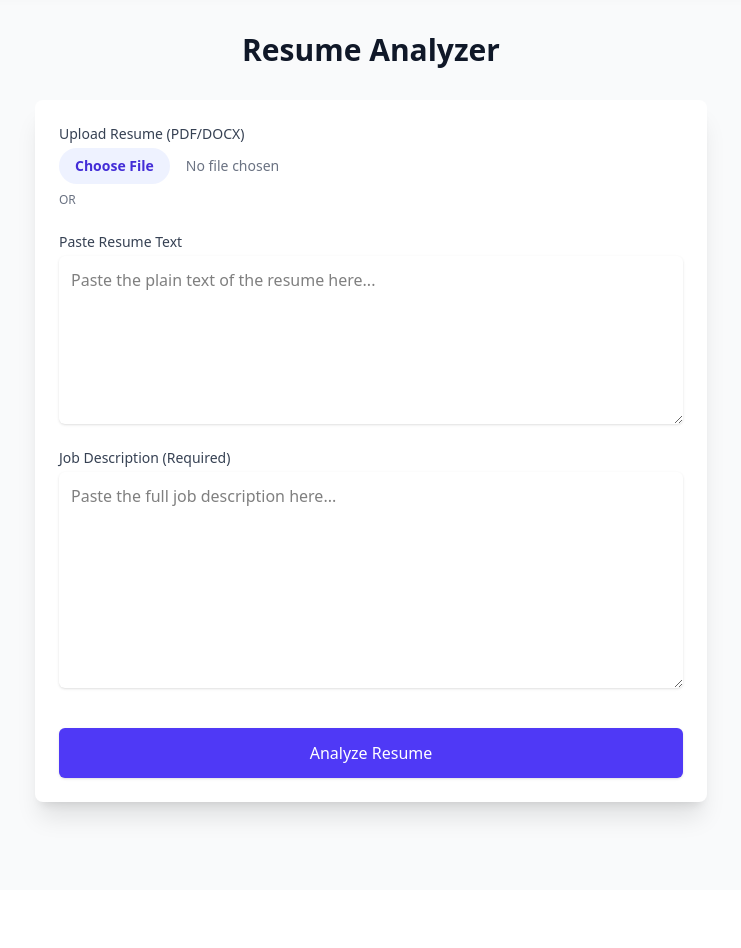
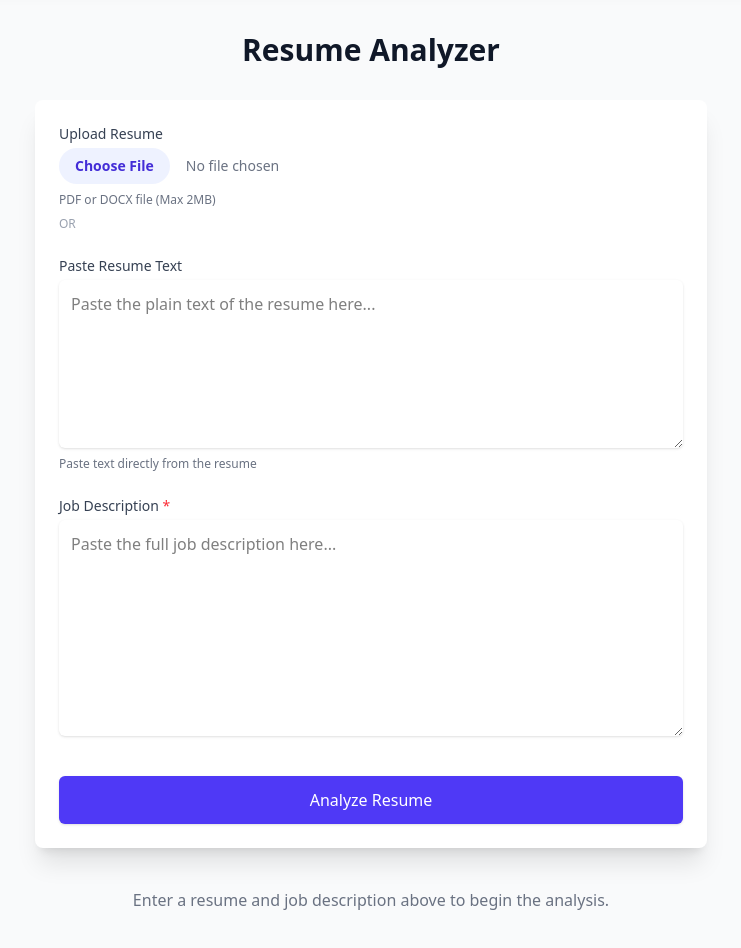
Before and after one commit to VenkateshKondapalli/ai-resume-analyzer, a React (Vite) app in the folder AI_Resume_Analyzer Frontend/: page /analyze in a window 1280 px wide. Shown: the part 80-1028 px from the top of the page, without its empty margins (269-1010 px from the left). Before the commit the page ends 970 px from the top, so only its background shows below. Built offline with nearby package versions, Linux system fonts and the light colour scheme; no server answers.

Commit message:
feat(ui): Implemented core analysis flow and debug utility
Completed form submission, loading states, full results display (ResultCard, MatchScore, SkillsList, Suggestions), and added the raw JSON debug toggle

```diff
--- /dev/null
+++ b/AI_Resume_Analyzer Frontend/src/components/ErrorAlert.jsx
@@ -0,0 +1,20 @@
+const ErrorAlert = ({ message }) => {
+  const friendlyMessage =
+    message ||
+    "An unexpected error occurred while contacting the analysis service.";
+
+  return (
+    <div className="max-w-4xl mx-auto p-4 bg-red-50 border border-red-300 text-red-800 rounded-lg shadow-md flex items-start space-x-3">
+      <span className="text-2xl mt-1">⚠️</span>
+      <div>
+        <h3 className="text-lg font-semibold">Analysis Failed</h3>
+        <p className="mt-1 text-sm">{friendlyMessage}</p>
+        <p className="mt-2 text-xs text-red-600">
+          *Please check your input data or try again shortly.*
+        </p>
+      </div>
+    </div>
+  );
+};
+
+export { ErrorAlert };
--- /dev/null
+++ b/AI_Resume_Analyzer Frontend/src/components/LoadingIndicator.jsx
@@ -0,0 +1,39 @@
+// src/components/LoadingIndicator.jsx
+import React from "react";
+
+const LoadingIndicator = () => {
+  return (
+    <div className="flex flex-col items-center justify-center p-10 space-y-6 max-w-4xl mx-auto bg-white rounded-2xl shadow-xl border border-indigo-100">
+      {/* Animated Loader */}
+      <div className="relative w-20 h-20">
+        <div className="absolute inset-0 rounded-full bg-gradient-to-r from-indigo-500 via-purple-500 to-pink-500 animate-spin"></div>
+        <div className="absolute inset-1 rounded-full bg-white"></div>
+        <div className="absolute inset-6 rounded-full bg-indigo-600 animate-pulse"></div>
+      </div>
+
+      {/* Main Text */}
+      <h2 className="text-2xl font-bold text-indigo-700 tracking-wide animate-pulse">
+        Analyzing Resume
+      </h2>
+
+      {/* Sub Text */}
+      <p className="text-sm text-gray-500 text-center max-w-md">
+        Our AI is carefully matching your resume with the job description.
+      </p>
+
+      {/* Animated Dots */}
+      <div className="flex space-x-2">
+        <span className="w-2 h-2 bg-indigo-500 rounded-full animate-bounce"></span>
+        <span className="w-2 h-2 bg-indigo-500 rounded-full animate-bounce [animation-delay:0.15s]"></span>
+        <span className="w-2 h-2 bg-indigo-500 rounded-full animate-bounce [animation-delay:0.3s]"></span>
+      </div>
+
+      {/* Footer Hint */}
+      <p className="text-xs text-gray-400 italic">
+        This may take a few seconds depending on resume length
+      </p>
+    </div>
+  );
+};
+
+export { LoadingIndicator };
--- /dev/null
+++ b/AI_Resume_Analyzer Frontend/src/components/ResultCard.jsx
@@ -0,0 +1,23 @@
+import { MatchScore } from "./MatchScore";
+import { SkillsList } from "./SkillsList";
+import { Suggestions } from "./Suggestions";
+
+const ResultCard = ({ result }) => {
+  const { match_score, matched_skills, missing_skills, suggestions } = result;
+
+  return (
+    <div className="max-w-4xl mx-auto bg-white p-8 rounded-xl shadow-2xl border border-gray-100">
+      <div className="flex justify-center border-b pb-6 mb-6">
+        <MatchScore score={match_score} />
+
+        <SkillsList
+          matchedSkills={matched_skills}
+          missingSkills={missing_skills}
+        />
+        <Suggestions text={suggestions} />
+      </div>
+    </div>
+  );
+};
+
+export { ResultCard };
--- a/AI_Resume_Analyzer Frontend/src/components/ResumeForm.jsx
+++ b/AI_Resume_Analyzer Frontend/src/components/ResumeForm.jsx
@@ -1,16 +1,23 @@
-// src/components/ResumeForm.jsx
 import { useForm } from "react-hook-form";
 import { analyzeResume } from "../api/analyze";
 
-const ResumeForm = ({ setAnalysisResult, setIsLoading, setError }) => {
+const ResumeForm = ({
+  setAnalysisResult,
+  setIsLoading,
+  setError,
+  isFormDisabled,
+}) => {
   const {
     register,
     handleSubmit,
+    watch,
     formState: { errors },
   } = useForm();
 
+  const watchedFile = watch("resumeFile");
+  const watchedText = watch("resumeText");
+
   const onSubmit = async (data) => {
-    // Determine inputs from the submission data (not from watch)
     const hasFile = data.resumeFile && data.resumeFile.length > 0;
     const hasText = data.resumeText && data.resumeText.trim() !== "";
 
@@ -21,7 +28,7 @@ const ResumeForm = ({ setAnalysisResult, setIsLoading, setError }) => {
 
     const payload = {
       jobDescription: data.jobDescription,
-      resumeFile: hasFile ? data.resumeFile[0] : null, // File object
+      resumeFile: hasFile ? data.resumeFile[0] : null,
       resumeText: hasFile ? null : data.resumeText,
     };
 
@@ -30,22 +37,17 @@ const ResumeForm = ({ setAnalysisResult, setIsLoading, setError }) => {
     setAnalysisResult(null);
 
     try {
-      // Debug: show what will be sent
       try {
         const fd = new FormData();
         fd.append("jobDescription", payload.jobDescription ?? "");
         if (payload.resumeFile) fd.append("resume", payload.resumeFile);
         if (payload.resumeText) fd.append("resumeText", payload.resumeText);
-        // Print entries for quick debug in console
-        // eslint-disable-next-line no-console
         console.log("DEBUG FormData to send:", [...fd.entries()]);
       } catch (dbgErr) {
-        // ignore debug errors
         console.log(dbgErr);
       }
 
-      const result = await analyzeResume(payload); // analyzeResume throws on error
-      // result expected shape: { success: true, result: {...} }
+      const result = await analyzeResume(payload);
       if (result && result.success && result.result) {
         setAnalysisResult(result.result);
       } else {
@@ -68,50 +70,85 @@ const ResumeForm = ({ setAnalysisResult, setIsLoading, setError }) => {
       setIsLoading(false);
     }
   };
+  const isFileSelected = watchedFile && watchedFile.length > 0;
+  const isTextPasted = watchedText && watchedText.trim() !== "";
+  const fileHelperText = isFileSelected
+    ? `File selected: ${watchedFile[0]?.name}`
+    : "PDF or DOCX file (Max 2MB)";
+  const textHelperText = isTextPasted
+    ? `Text ready (${watchedText.length} chars)`
+    : "Paste text directly from the resume";
 
   return (
     <form
       onSubmit={handleSubmit(onSubmit)}
-      className="space-y-6 max-w-2xl mx-auto p-6 bg-white shadow-xl rounded-lg"
+      className="max-w-2xl mx-auto space-y-6 p-6 bg-white shadow-xl rounded-lg"
     >
-      {/* 1. Resume File Upload (OR) */}
-      <div>
+      {/* Resume Upload */}
+      <div className={isFormDisabled ? "opacity-60 pointer-events-none" : ""}>
         <label
           htmlFor="resumeFile"
           className="block text-sm font-medium text-gray-700"
         >
-          Upload Resume (PDF/DOCX)
+          Upload Resume
         </label>
+
         <input
           type="file"
           id="resumeFile"
           accept=".pdf,.docx"
           {...register("resumeFile")}
-          className="mt-1 block w-full text-sm text-gray-500 file:mr-4 file:py-2 file:px-4 file:rounded-full file:border-0 file:text-sm file:font-semibold file:bg-indigo-50 file:text-indigo-700 hover:file:bg-indigo-100"
+          disabled={isFormDisabled}
+          className="mt-1 block w-full text-sm text-gray-500
+        file:mr-4 file:py-2 file:px-4 file:rounded-full file:border-0
+        file:text-sm file:font-semibold file:bg-indigo-50
+        file:text-indigo-700 hover:file:bg-indigo-100"
         />
+
+        <p
+          className={`mt-2 text-xs ${
+            isFileSelected ? "text-green-600" : "text-gray-500"
+          }`}
+        >
+          {fileHelperText}
+        </p>
+
         {errors.resumeFile && (
           <p className="mt-1 text-sm text-red-600">
             {errors.resumeFile.message}
           </p>
         )}
-        <p className="mt-2 text-xs text-gray-500">OR</p>
+
+        <p className="mt-2 text-xs text-gray-400">OR</p>
       </div>
 
-      {/* 2. Resume Text Area (OR) */}
-      <div>
+      {/* Resume Text */}
+      <div className={isFormDisabled ? "opacity-60 pointer-events-none" : ""}>
         <label
           htmlFor="resumeText"
           className="block text-sm font-medium text-gray-700"
         >
           Paste Resume Text
         </label>
+
         <textarea
           id="resumeText"
-          rows="6"
+          rows={6}
           placeholder="Paste the plain text of the resume here..."
           {...register("resumeText")}
-          className="mt-1 block w-full rounded-md border-gray-300 shadow-sm focus:border-indigo-500 focus:ring-indigo-500 p-3"
-        ></textarea>
+          disabled={isFormDisabled}
+          className="mt-1 block w-full rounded-md border-gray-300
+        shadow-sm focus:border-indigo-500 focus:ring-indigo-500 p-3"
+        />
+
+        <p
+          className={`mt-2 text-xs ${
+            isTextPasted ? "text-green-600" : "text-gray-500"
+          }`}
+        >
+          {textHelperText}
+        </p>
+
         {errors.resumeText && (
           <p className="mt-1 text-sm text-red-600">
             {errors.resumeText.message}
@@ -119,23 +156,27 @@ const ResumeForm = ({ setAnalysisResult, setIsLoading, setError }) => {
         )}
       </div>
 
-      {/* 3. Job Description (REQUIRED) */}
-      <div>
+      {/* Job Description */}
+      <div className={isFormDisabled ? "opacity-60 pointer-events-none" : ""}>
         <label
           htmlFor="jobDescription"
           className="block text-sm font-medium text-gray-700"
         >
-          Job Description (Required)
+          Job Description <span className="text-red-500">*</span>
         </label>
+
         <textarea
           id="jobDescription"
-          rows="8"
+          rows={8}
           placeholder="Paste the full job description here..."
           {...register("jobDescription", {
             required: "Job Description is required.",
           })}
-          className="mt-1 block w-full rounded-md border-gray-300 shadow-sm focus:border-indigo-500 focus:ring-indigo-500 p-3"
-        ></textarea>
+          disabled={isFormDisabled}
+          className="mt-1 block w-full rounded-md border-gray-300
+        shadow-sm focus:border-indigo-500 focus:ring-indigo-500 p-3"
+        />
+
         {errors.jobDescription && (
           <p className="mt-1 text-sm text-red-600">
             {errors.jobDescription.message}
@@ -143,13 +184,20 @@ const ResumeForm = ({ setAnalysisResult, setIsLoading, setError }) => {
         )}
       </div>
 
-      {/* 4. Submit Button */}
+      {/* Submit Button */}
       <div className="pt-4">
         <button
           type="submit"
-          className="w-full py-3 px-4 border border-transparent rounded-md shadow-sm text-base font-medium text-white bg-indigo-600 hover:bg-indigo-700 focus:outline-none focus:ring-2 focus:ring-offset-2 focus:ring-indigo-500"
+          disabled={isFormDisabled}
+          className={`w-full py-3 px-4 rounded-md shadow-sm text-base
+        font-medium text-white transition
+        ${
+          isFormDisabled
+            ? "bg-gray-400 cursor-not-allowed"
+            : "bg-indigo-600 hover:bg-indigo-700 focus:outline-none focus:ring-2 focus:ring-offset-2 focus:ring-indigo-500"
+        }`}
         >
-          Analyze Resume
+          {isFormDisabled ? "Analyzing..." : "Analyze Resume"}
         </button>
       </div>
     </form>
--- a/AI_Resume_Analyzer Frontend/src/pages/AnalyzePage.jsx
+++ b/AI_Resume_Analyzer Frontend/src/pages/AnalyzePage.jsx
@@ -1,56 +1,68 @@
 import { useState } from "react";
 import { ResumeForm } from "../components/ResumeForm";
+import { LoadingIndicator } from "../components/LoadingIndicator";
+import { ErrorAlert } from "../components/ErrorAlert";
+import { ResultCard } from "../components/ResultCard";
 
 const AnalyzePage = () => {
   const [analysisResult, setAnalysisResult] = useState(null);
   const [isLoading, setIsLoading] = useState(false);
   const [error, setError] = useState(null);
 
+  const [showRawOutput, setShowRawOutput] = useState(false);
+
+  const renderContent = () => {
+    if (isLoading) {
+      return <LoadingIndicator />;
+    }
+    if (error) {
+      return <ErrorAlert message={error} />;
+    }
+    if (analysisResult) {
+      return (
+        <ResultCard
+          result={analysisResult}
+          showRawOutput={showRawOutput}
+          rawOutputData={analysisResult}
+        />
+      );
+    }
+    return (
+      <p className="text-center text-gray-500 mt-8">
+        Enter a resume and job description above to begin the analysis.
+      </p>
+    );
+  };
+
   return (
     <div className="py-12 bg-gray-50 min-h-screen">
       <h1 className="text-3xl font-bold text-center text-gray-900 mb-8">
         Resume Analyzer
       </h1>
-
-      <div className="px-4">
-        {/* Pass state setters to the form component */}
+      <div>
         <ResumeForm
           setAnalysisResult={setAnalysisResult}
           setIsLoading={setIsLoading}
           setError={setError}
+          isFromDisabled={isLoading}
         />
       </div>
 
-      {/* Status Display Area */}
-      <div className="mt-10 max-w-4xl mx-auto px-4">
-        {isLoading && (
-          <div className="text-center text-indigo-600 text-lg">
-            {/* Placeholder for actual spinner (Task 12) */}
-            Analyzing resume... Please wait.
-          </div>
-        )}
+      {analysisResult && (
+        <div className="flex justify-center mt-6">
+          <label className="flex items-center space-x-2 text-sm font-medium text-gray-600 cursor-pointer">
+            <input
+              type="checkbox"
+              checked={showRawOutput}
+              onChange={() => setShowRawOutput(!showRawOutput)}
+              className="form-checkbox h-4 w-4 text-indigo-600 rounded"
+            />
+            <span>Show Debug Raw Output (JSON)</span>
+          </label>
+        </div>
+      )}
 
-        {error && (
-          <div className="p-4 bg-red-100 border border-red-400 text-red-700 rounded-lg">
-            Error: {error}
-          </div>
-        )}
-
-        {/* For now, display the raw JSON result in the console (Task 9 Checkpoint) */}
-        {analysisResult && (
-          <div className="mt-6 p-4 bg-gray-100 rounded-lg">
-            <h2 className="text-xl font-semibold mb-2">
-              Analysis Checkpoint Result:
-            </h2>
-            <pre className="whitespace-pre-wrap text-sm">
-              {JSON.stringify(analysisResult, null, 2)}
-            </pre>
-            <p className="mt-2 text-green-600">
-              Successfully received structured JSON from the backend!
-            </p>
-          </div>
-        )}
-      </div>
+      <div className="mt-10 px-4">{renderContent()}</div>
     </div>
   );
 };
```
Also changed, not shown: AI_Resume_Analyzer Frontend/src/components/MatchScore.jsx (added, +28 -0 lines), AI_Resume_Analyzer Frontend/src/components/SkillsList.jsx (added, +51 -0 lines), AI_Resume_Analyzer Frontend/src/components/Suggestions.jsx (added, +14 -0 lines).
